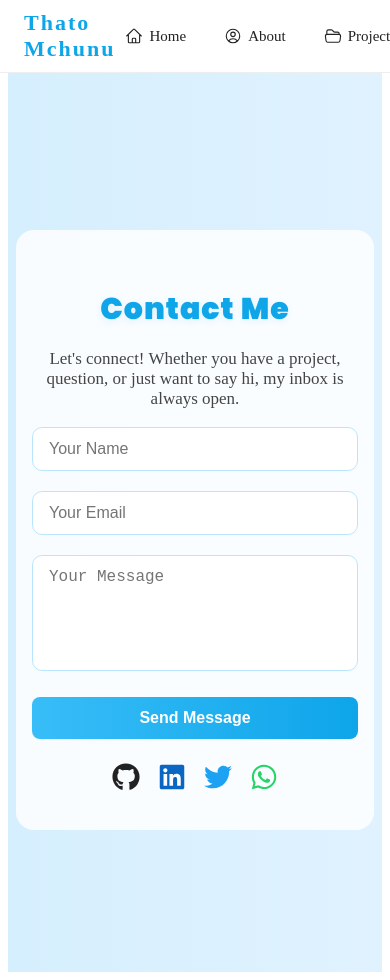
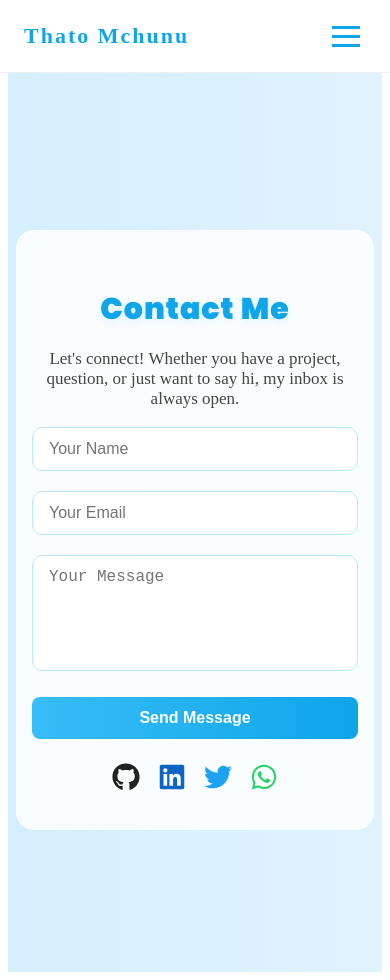
Before and after one commit to Thatomchunu64/online-portfolio, a React (Vite) app: page /contact in a window 390 px wide. Built offline with nearby package versions, Linux system fonts and the light colour scheme.

Commit message:
Updated mobile responsiveness revised

```diff
--- a/src/components/NavBar.jsx
+++ b/src/components/NavBar.jsx
@@ -20,6 +20,17 @@ const navLinks = [
 
 const NavBar = () => {
 	const location = useLocation();
+	const [menuOpen, setMenuOpen] = React.useState(false);
+	const isMobile = typeof window !== "undefined" && window.innerWidth < 768;
+
+	React.useEffect(() => {
+		const handleResize = () => {
+			if (window.innerWidth >= 768) setMenuOpen(false);
+		};
+		window.addEventListener("resize", handleResize);
+		return () => window.removeEventListener("resize", handleResize);
+	}, []);
+
 	return (
 		<nav
 			style={{
@@ -45,45 +56,92 @@ const NavBar = () => {
 					style={{
 						fontWeight: 700,
 						fontSize: 22,
-						color: "#0ea5e9", // blue
+						color: "#0ea5e9",
 						letterSpacing: 2,
 					}}>
 					Thato Mchunu
 				</span>
+				{/* Hamburger menu for mobile */}
+				<button
+					aria-label="Toggle navigation menu"
+					onClick={() => setMenuOpen((open) => !open)}
+					style={{
+						display: isMobile ? "block" : "none",
+						background: "none",
+						border: "none",
+						fontSize: 28,
+						cursor: "pointer",
+						marginLeft: 12,
+					}}>
+					<span
+						style={{
+							display: "block",
+							width: 28,
+							height: 3,
+							background: "#0ea5e9",
+							margin: "6px 0",
+						}}
+					/>
+					<span
+						style={{
+							display: "block",
+							width: 28,
+							height: 3,
+							background: "#0ea5e9",
+							margin: "6px 0",
+						}}
+					/>
+					<span
+						style={{
+							display: "block",
+							width: 28,
+							height: 3,
+							background: "#0ea5e9",
+							margin: "6px 0",
+						}}
+					/>
+				</button>
 				<ul
 					style={{
-						display: "flex",
-						gap: 18,
+						display: isMobile ? (menuOpen ? "flex" : "none") : "flex",
+						flexDirection: isMobile ? "column" : "row",
+						gap: isMobile ? 0 : 18,
 						listStyle: "none",
 						margin: 0,
 						padding: 0,
+						position: isMobile ? "absolute" : "static",
+						top: 56,
+						right: 0,
+						background: isMobile ? "#fff" : "none",
+						width: isMobile ? "100vw" : "auto",
+						boxShadow: isMobile && menuOpen ? "0 4px 16px #bae6fd55" : "none",
+						zIndex: 200,
 					}}>
 					{navLinks.map((link) => {
 						const Icon = link.icon;
 						const isActive = location.pathname === link.path;
 						return (
-							<li key={link.name}>
+							<li key={link.name} style={{ width: isMobile ? "100%" : "auto" }}>
 								<Link
 									to={link.path}
+									onClick={() => isMobile && setMenuOpen(false)}
 									style={{
 										display: "flex",
 										alignItems: "center",
 										gap: 6,
 										textDecoration: "none",
-										color: isActive ? "#0ea5e9" : "#222", // blue for active
+										color: isActive ? "#0ea5e9" : "#222",
 										fontWeight: 500,
 										fontSize: 15,
-										padding: "6px 10px",
+										padding: isMobile ? "16px 20px" : "6px 10px",
 										borderRadius: 6,
-										background: isActive ? "#e0f2fe" : "transparent", // light blue for active
+										background: isActive ? "#e0f2fe" : "transparent",
 										transition: "background 0.2s, color 0.2s",
+										width: isMobile ? "100%" : "auto",
+										justifyContent: isMobile ? "flex-start" : "center",
 									}}>
 									<Icon
-										style={{
-											width: 18,
-											height: 18,
-											verticalAlign: "middle",
-										}}
+										style={{ width: 18, height: 18, verticalAlign: "middle" }}
 									/>
 									<span>{link.name}</span>
 								</Link>
```
